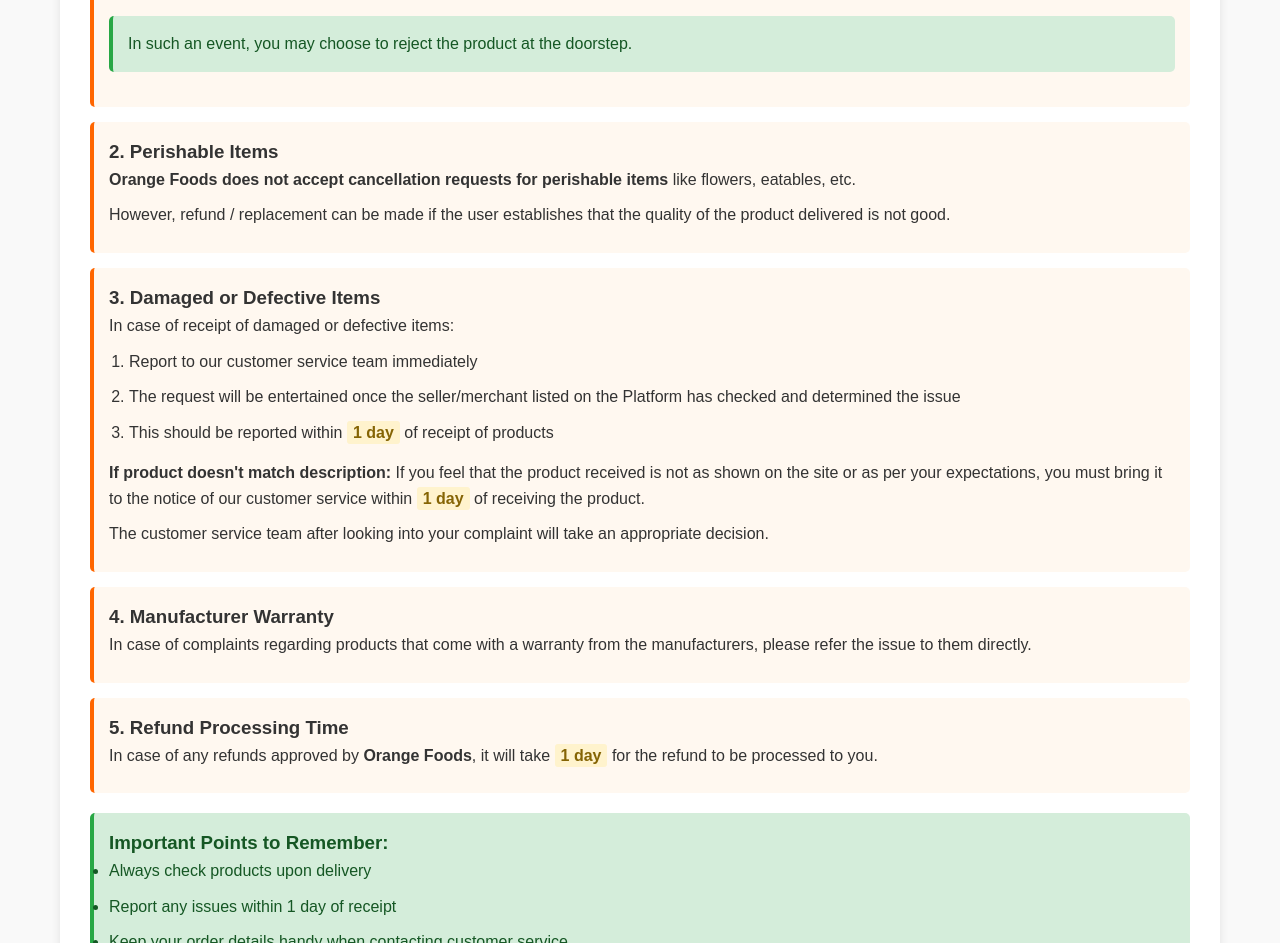
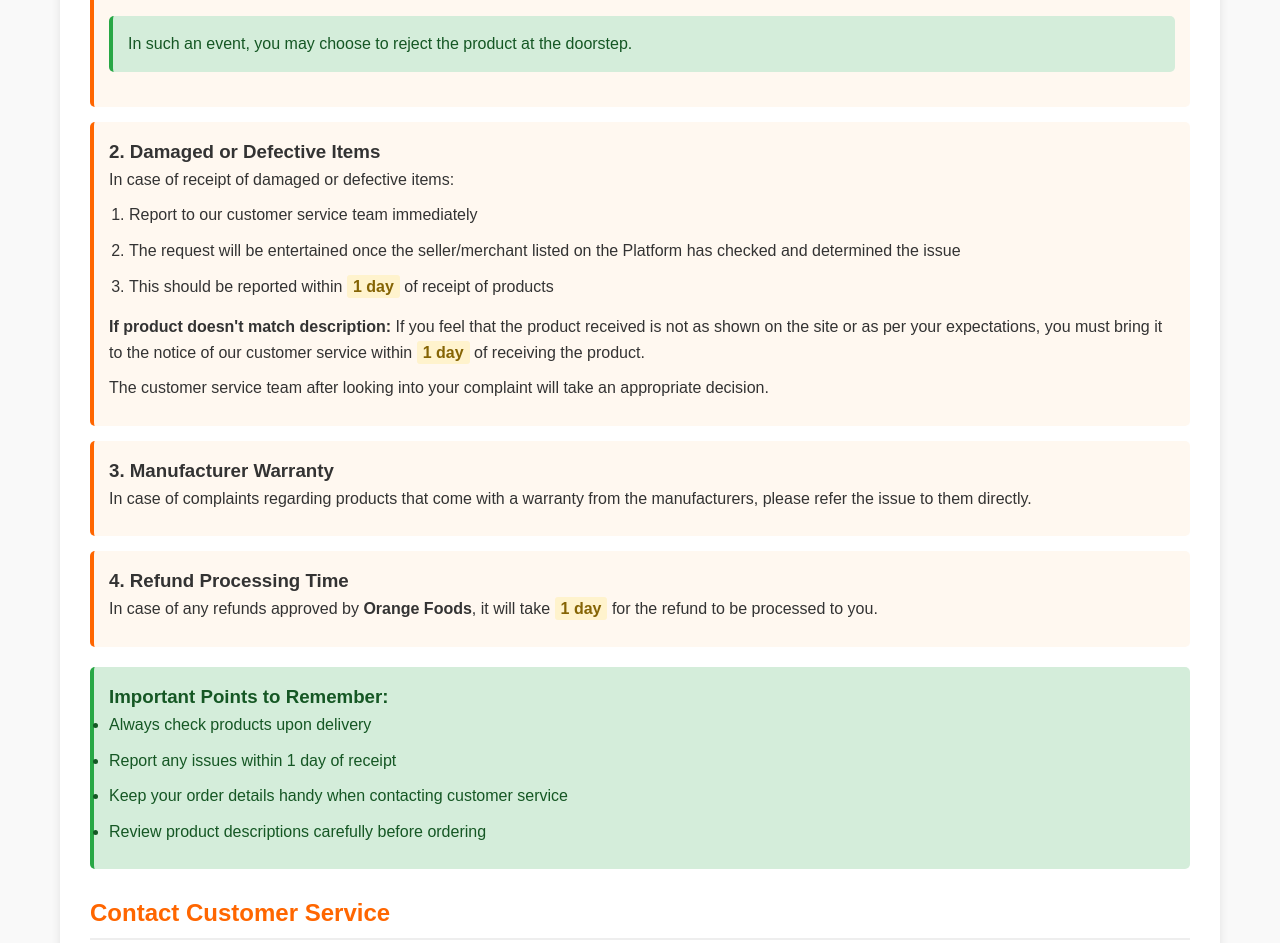
Before and after one commit to dvsp3639/orange-online-delivery, a plain HTML site: page refund_policy.html in a window 1280 px wide. Shown: the part 580-1523 px from the top of the page. Drawn offline with Linux system fonts and the light colour scheme.

Commit message:
Update refund_policy.html

```diff
--- a/refund_policy.html
+++ b/refund_policy.html
@@ -129,14 +129,9 @@
             <p class="important-note">In such an event, you may choose to reject the product at the doorstep.</p>
         </div>
 
-        <div class="policy-point">
-            <h3>2. Perishable Items</h3>
-            <p><strong>Orange Foods does not accept cancellation requests for perishable items</strong> like flowers, eatables, etc.</p>
-            <p>However, refund / replacement can be made if the user establishes that the quality of the product delivered is not good.</p>
-        </div>
 
         <div class="policy-point">
-            <h3>3. Damaged or Defective Items</h3>
+            <h3>2. Damaged or Defective Items</h3>
             <p>In case of receipt of damaged or defective items:</p>
             <ol>
                 <li>Report to our customer service team immediately</li>
@@ -150,12 +145,12 @@
         </div>
 
         <div class="policy-point">
-            <h3>4. Manufacturer Warranty</h3>
+            <h3>3. Manufacturer Warranty</h3>
             <p>In case of complaints regarding products that come with a warranty from the manufacturers, please refer the issue to them directly.</p>
         </div>
 
         <div class="policy-point">
-            <h3>5. Refund Processing Time</h3>
+            <h3>4. Refund Processing Time</h3>
             <p>In case of any refunds approved by <strong>Orange Foods</strong>, it will take <span class="highlight">1 day</span> for the refund to be processed to you.</p>
         </div>
 
```
